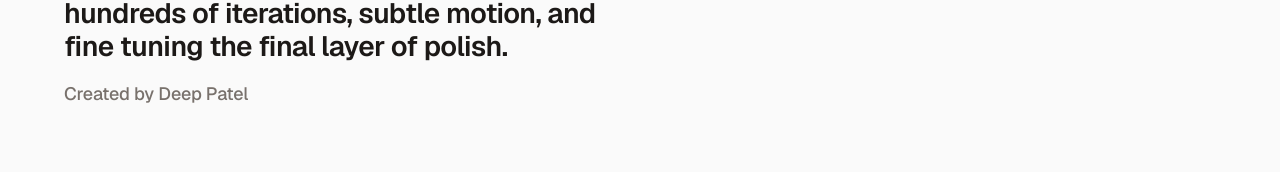
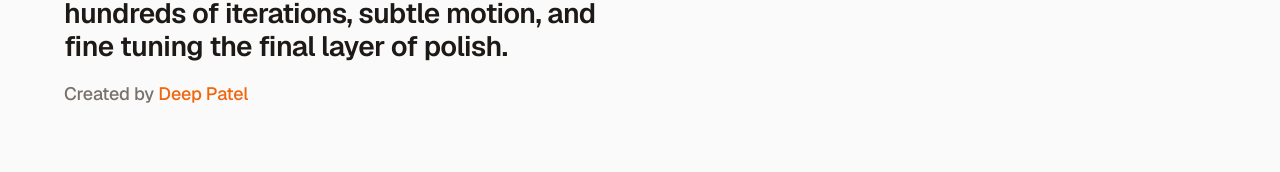
Before and after one commit to deepp2905/ui-library, a Next.js app: page / in a window 1280 px wide. Shown: the part 133-305 px from the top of the page. Built offline with nearby package versions, Linux system fonts and the light colour scheme.

Commit message:
springy feel to slider's thumb + minor tweak on homepage

```diff
--- a/src/app/page.module.css
+++ b/src/app/page.module.css
@@ -42,13 +42,14 @@
 }
 
 .heroLink {
-  color: inherit;
+  color: var(--color-primary);
   text-decoration: none;
-  transition: color var(--motion-fast) var(--ease-out);
+  font-weight: var(--weight-medium);
+  transition: font-weight 100ms ease-out;
 }
 
 .heroLink:hover {
-  color: var(--color-primary);
+  font-weight: var(--weight-bold);
 }
 
 /* --- Grid: always 2 columns, equal width.
--- a/src/components/Slider.tsx
+++ b/src/components/Slider.tsx
@@ -60,6 +60,7 @@ export function Slider({
      pointermove (so dragging stays 1:1) or after the transition
      completes following pointerup. */
   const [animating, setAnimating] = useState(false);
+  const [hovered, setHovered] = useState(false);
   const dragStarted = useRef(false);
   const animTimeout = useRef<ReturnType<typeof setTimeout> | null>(null);
 
@@ -151,6 +152,8 @@ export function Slider({
       <motion.div
         ref={trackRef}
         className={cn(styles.track, animating && styles.animating)}
+        onPointerEnter={() => setHovered(true)}
+        onPointerLeave={() => setHovered(false)}
         style={
           {
             '--pct': `${pct}%`,
@@ -205,11 +208,13 @@ export function Slider({
                border-radius stays uniformly round at the small state.
                Transform-based scaling squashes fixed-px radii flat on
                the scaled axis. Top is paired so the thumb stays
-               vertically centered in the 64px track at every height. */
-            height: inEdgeZone ? 10 : 32,
-            top: inEdgeZone ? 27 : 16,
+               vertically centered in the 64px track at every height.
+               At rest (no hover) the pill is 1.5× smaller; hover grows
+               it to full size with a snappy spring. */
+            height: hovered ? (inEdgeZone ? 10 : 32) : (inEdgeZone ? 10 / 1.5 : 32 / 1.5),
+            top: hovered ? (inEdgeZone ? 27 : 16) : (inEdgeZone ? 27 + (10 - 10 / 1.5) / 2 : 16 + (32 - 32 / 1.5) / 2),
           }}
-          transition={springSnappy}
+          transition={{ ...springSnappy, damping: 24 }}
         />
         <input
           id={id}
```
